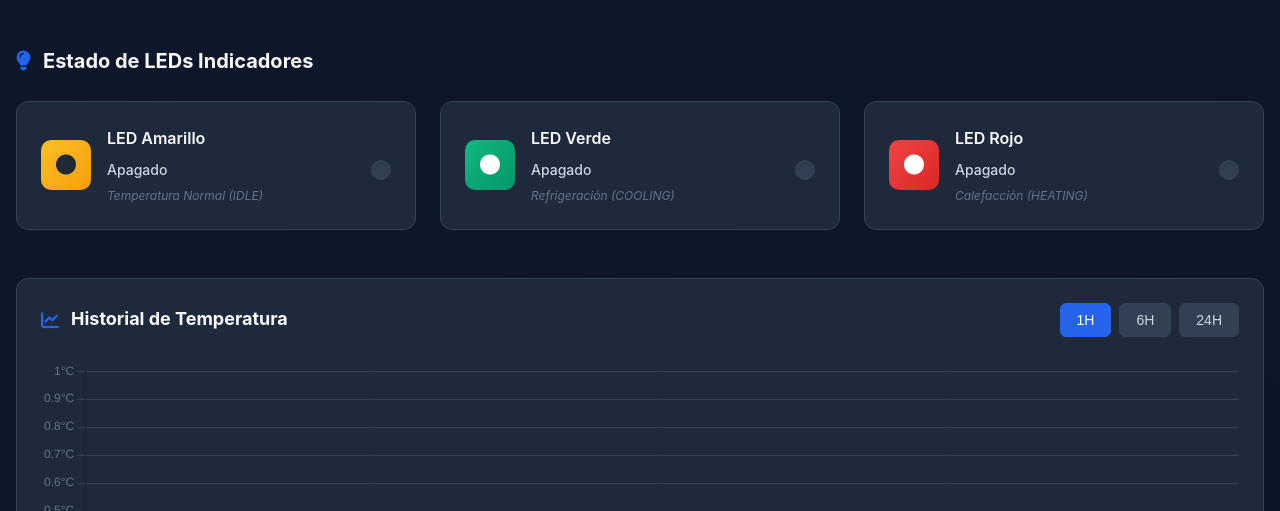
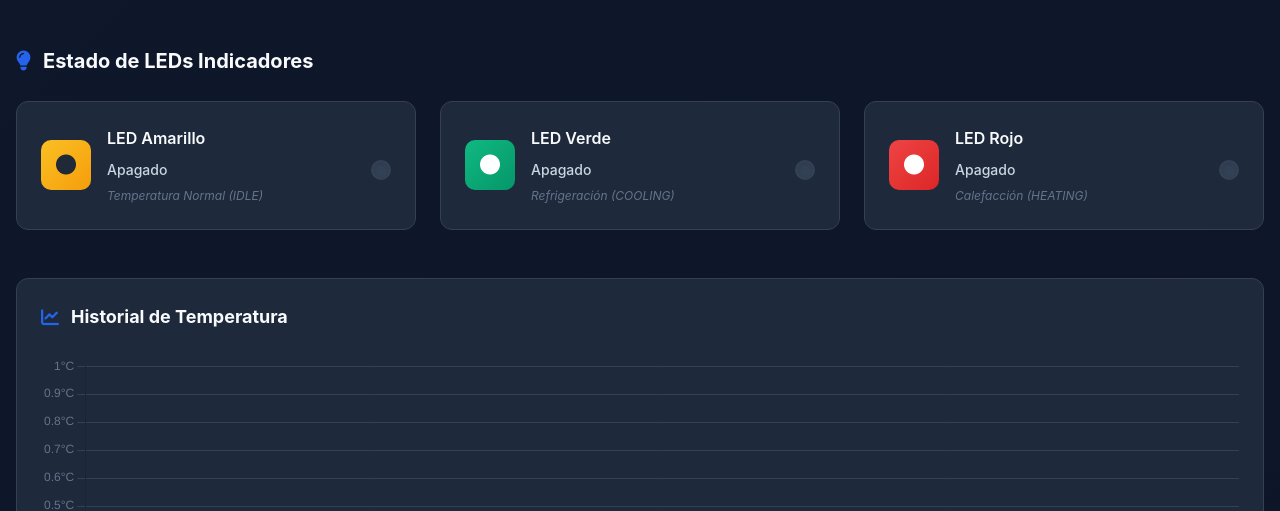
Before and after one commit to CsCheems/dashboard_temps, a website: page public/index.html in a window 1280 px wide. Shown: the part 289-800 px from the top of the page. Drawn offline with nearby package versions, Linux system fonts and the light colour scheme; no server answers.

Commit message:
first commmit

```diff
--- a/public/index.html
+++ b/public/index.html
@@ -163,11 +163,11 @@
                 <div class="chart-container">
                     <div class="chart-header">
                         <h2><i class="fas fa-chart-line"></i> Historial de Temperatura</h2>
-                        <div class="chart-controls">
+                        <!-- <div class="chart-controls">
                             <button class="btn-chart active" data-period="1h">1H</button>
                             <button class="btn-chart" data-period="6h">6H</button>
                             <button class="btn-chart" data-period="24h">24H</button>
-                        </div>
+                        </div> -->
                     </div>
                     <div class="chart-wrapper">
                         <canvas id="temperatureChart"></canvas>
```
